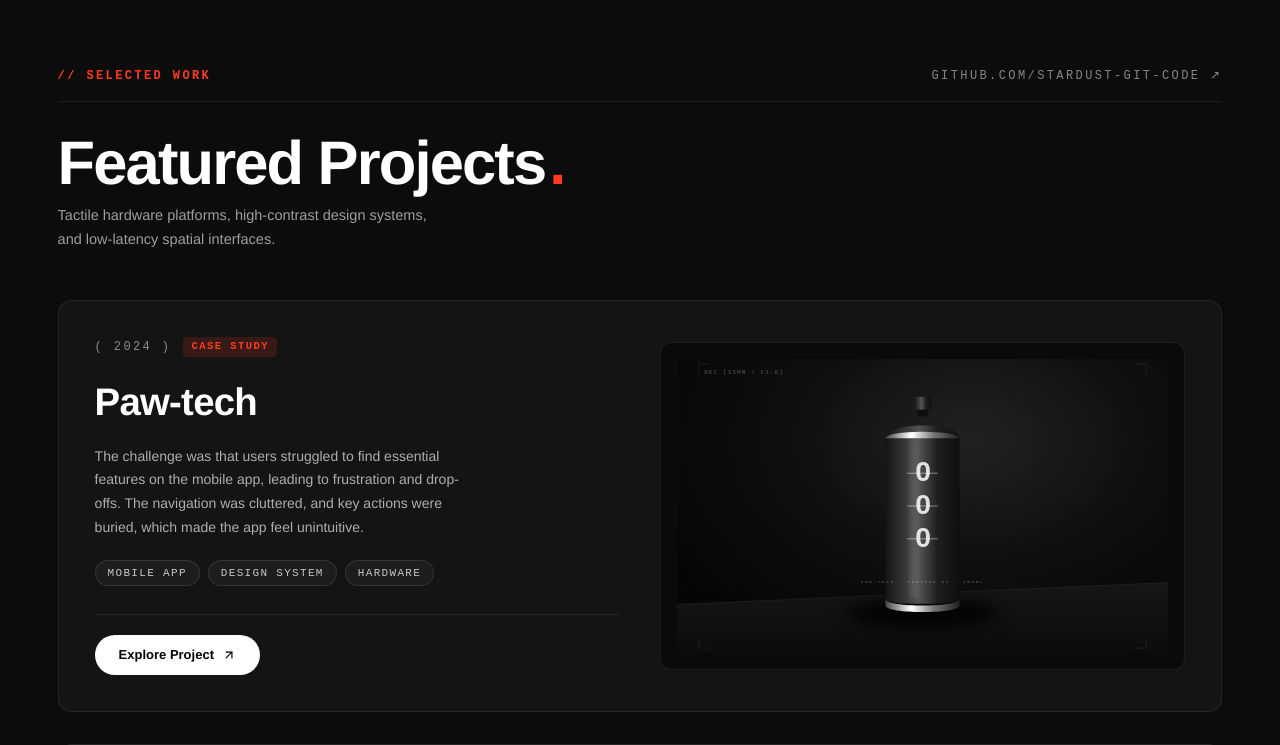
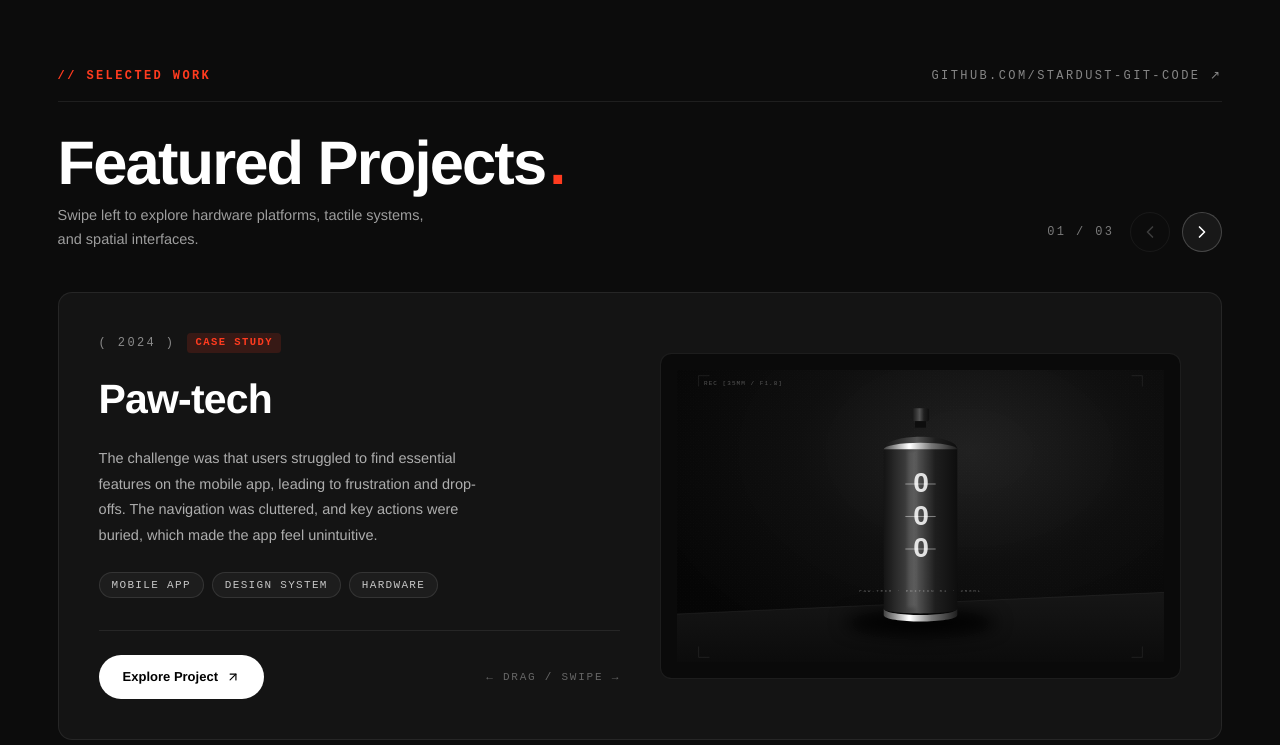
Before and after one commit to StarDust-Git-Code/portfolio-temp, a Next.js app: page / in a window 1280 px wide. Shown: the part 3180-3925 px from the top of the page. Built offline with nearby package versions, Linux system fonts and the light colour scheme; no server answers.

Commit message:
feat: implement horizontal swipeable carousel for featured projects

```diff
--- a/src/components/projects-section.tsx
+++ b/src/components/projects-section.tsx
@@ -1,13 +1,55 @@
 "use client";
 
+import { useState, useEffect, useCallback } from "react";
 import Image from "next/image";
-import { ArrowUpRight, ArrowRight } from "lucide-react";
+import useEmblaCarousel from "embla-carousel-react";
+import { ArrowUpRight, ArrowRight, ChevronLeft, ChevronRight } from "lucide-react";
 import { ScrollReveal } from "@/components/scroll-reveal";
 import { FEATURED, INDEX_ROWS, GITHUB_PROFILE } from "@/data/projects";
 
 export function ProjectsSection() {
-  // Feature top 2 flagship builds to keep the section concise and punchy (Alexfolio Slide 2 style)
-  const featuredProjects = FEATURED.slice(0, 2);
+  const [emblaRef, emblaApi] = useEmblaCarousel({
+    align: "start",
+    loop: false,
+    dragFree: false,
+    containScroll: "trimSnaps",
+  });
+
+  const [selectedIndex, setSelectedIndex] = useState(0);
+  const [canPrev, setCanPrev] = useState(false);
+  const [canNext, setCanNext] = useState(true);
+
+  const scrollPrev = useCallback(() => {
+    if (emblaApi) emblaApi.scrollPrev();
+  }, [emblaApi]);
+
+  const scrollNext = useCallback(() => {
+    if (emblaApi) emblaApi.scrollNext();
+  }, [emblaApi]);
+
+  const scrollTo = useCallback(
+    (index: number) => {
+      if (emblaApi) emblaApi.scrollTo(index);
+    },
+    [emblaApi]
+  );
+
+  useEffect(() => {
+    if (!emblaApi) return;
+    const onSelect = () => {
+      setSelectedIndex(emblaApi.selectedScrollSnap());
+      setCanPrev(emblaApi.canScrollPrev());
+      setCanNext(emblaApi.canScrollNext());
+    };
+    onSelect();
+    emblaApi.on("select", onSelect);
+    emblaApi.on("reInit", onSelect);
+    return () => {
+      emblaApi.off("select", onSelect);
+      emblaApi.off("reInit", onSelect);
+    };
+  }, [emblaApi]);
+
   const archiveProjects = INDEX_ROWS.slice(0, 5);
 
   return (
@@ -29,20 +71,61 @@ export function ProjectsSection() {
         </div>
       </ScrollReveal>
 
-      <ScrollReveal className="mt-8">
+      {/* ================= TITLE & SLIDE CONTROLS */}
+      <ScrollReveal className="mt-8 flex flex-col md:flex-row md:items-end justify-between gap-4">
+        <div>
           <h2 className="text-[clamp(2.2rem,4.8vw,4.4rem)] font-extrabold leading-[0.95] tracking-[-0.03em] text-white">
             Featured Projects<span className="text-[#ff3b1f] ml-1">.</span>
           </h2>
           <p className="mt-3 max-w-[48ch] text-[14.5px] leading-[1.65] text-white/60">
-          Tactile hardware platforms, high-contrast design systems, and low-latency spatial interfaces.
+            Swipe left to explore hardware platforms, tactile systems, and spatial interfaces.
           </p>
+        </div>
+
+        {/* Swipe arrow navigation & counter */}
+        <div className="flex items-center gap-3 self-end md:self-auto">
+          <span className="font-tech text-xs tracking-[0.2em] text-white/45 mr-1">
+            {`0${selectedIndex + 1} / 0${FEATURED.length}`}
+          </span>
+          <button
+            onClick={scrollPrev}
+            disabled={!canPrev}
+            aria-label="Previous project"
+            className={`flex size-10 items-center justify-center rounded-full border transition-all active:scale-95 ${
+              canPrev
+                ? "border-white/20 bg-white/5 text-white hover:border-white/50 hover:bg-white/10"
+                : "border-white/5 bg-transparent text-white/20 cursor-not-allowed"
+            }`}
+          >
+            <ChevronLeft className="size-5" />
+          </button>
+          <button
+            onClick={scrollNext}
+            disabled={!canNext}
+            aria-label="Next project"
+            className={`flex size-10 items-center justify-center rounded-full border transition-all active:scale-95 ${
+              canNext
+                ? "border-white/20 bg-white/5 text-white hover:border-white/50 hover:bg-white/10"
+                : "border-white/5 bg-transparent text-white/20 cursor-not-allowed"
+            }`}
+          >
+            <ChevronRight className="size-5" />
+          </button>
+        </div>
       </ScrollReveal>
 
-      {/* ================= CONCISE WIDE BENTO CARDS (Alexfolio Slide 2 style) */}
-      <div className="mt-12 flex flex-col gap-8">
-        {featuredProjects.map((project, i) => (
-          <ScrollReveal key={project.title} delay={i * 80}>
-            <div className="group rounded-3xl border border-white/[0.08] bg-[#141414] p-6 md:p-8 lg:p-9 transition-all duration-300 hover:border-white/20">
+      {/* ================= HORIZONTAL SWIPEABLE BENTO TRACK (Embla) */}
+      <div
+        className="mt-10 overflow-hidden cursor-grab active:cursor-grabbing select-none"
+        ref={emblaRef}
+      >
+        <div className="flex touch-pan-y -ml-6 md:-ml-8">
+          {FEATURED.map((project, i) => (
+            <div
+              key={project.title}
+              className="min-w-0 flex-[0_0_100%] pl-6 md:pl-8"
+            >
+              <div className="group rounded-3xl border border-white/[0.08] bg-[#141414] p-6 md:p-8 lg:p-10 transition-all duration-300 hover:border-white/20">
                 <div className="grid grid-cols-1 gap-8 lg:grid-cols-12 lg:gap-10 items-center">
                   {/* Left Column — Context & Details */}
                   <div className="lg:col-span-6 flex flex-col justify-between h-full">
@@ -57,15 +140,15 @@ export function ProjectsSection() {
                         </span>
                       </div>
 
-                    <h3 className="mt-4 text-[clamp(1.8rem,3vw,2.75rem)] font-bold tracking-[-0.02em] text-white">
+                      <h3 className="mt-4 text-[clamp(1.9rem,3.2vw,3rem)] font-bold tracking-[-0.02em] text-white">
                         {project.title}
                       </h3>
 
-                    <p className="mt-3.5 max-w-[48ch] text-[14px] leading-[1.7] text-white/65 [text-wrap:pretty]">
+                      <p className="mt-4 max-w-[48ch] text-[14.5px] leading-[1.75] text-white/65 [text-wrap:pretty]">
                         {project.desc}
                       </p>
 
-                    <div className="mt-5 flex flex-wrap gap-2">
+                      <div className="mt-6 flex flex-wrap gap-2">
                         {project.tags.split(" · ").map((tag) => (
                           <span
                             key={tag}
@@ -77,16 +160,20 @@ export function ProjectsSection() {
                       </div>
                     </div>
 
-                  <div className="mt-7 pt-5 border-t border-white/[0.08]">
+                    <div className="mt-8 pt-6 border-t border-white/[0.08] flex items-center justify-between">
                       <a
                         href={project.href}
                         target={project.href.startsWith("http") ? "_blank" : undefined}
                         rel={project.href.startsWith("http") ? "noreferrer" : undefined}
-                      className="inline-flex items-center gap-2 rounded-full bg-white px-6 py-2.5 text-[13px] font-semibold text-black transition-transform duration-200 hover:scale-[1.02] hover:bg-white/90"
+                        className="inline-flex items-center gap-2 rounded-full bg-white px-6 py-3 text-[13px] font-semibold text-black transition-transform duration-200 hover:scale-[1.02] hover:bg-white/90"
                       >
                         <span>Explore Project</span>
                         <ArrowUpRight className="size-3.5" />
                       </a>
+
+                      <span className="hidden sm:inline font-tech text-[11px] text-white/35 uppercase tracking-[0.16em]">
+                        ← Drag / Swipe →
+                      </span>
                     </div>
                   </div>
 
@@ -115,7 +202,24 @@ export function ProjectsSection() {
                   </div>
                 </div>
               </div>
-          </ScrollReveal>
+            </div>
+          ))}
+        </div>
+      </div>
+
+      {/* Pagination Dot Indicators */}
+      <div className="mt-6 flex items-center justify-center gap-2">
+        {FEATURED.map((_, i) => (
+          <button
+            key={i}
+            onClick={() => scrollTo(i)}
+            aria-label={`Jump to project ${i + 1}`}
+            className={`transition-all duration-300 rounded-full ${
+              selectedIndex === i
+                ? "w-8 h-2 bg-[#ff3b1f]"
+                : "w-2 h-2 bg-white/20 hover:bg-white/40"
+            }`}
+          />
         ))}
       </div>
 
```
Lines whose indentation alone changed are shown as unchanged.
